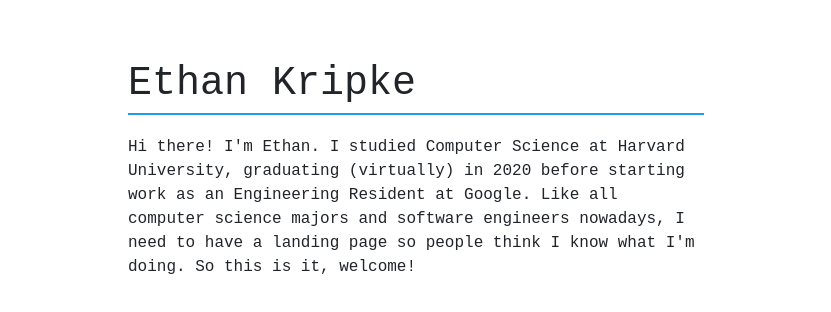
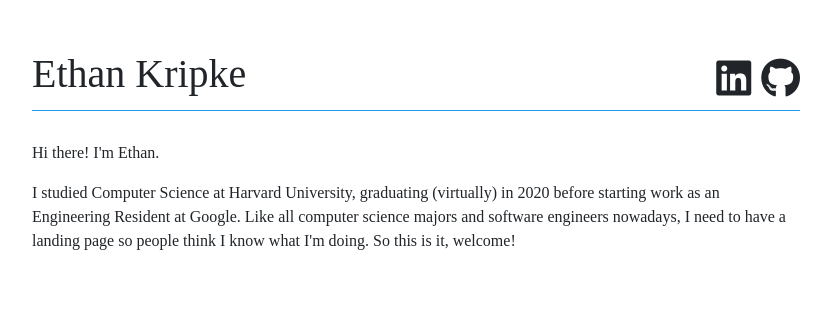
Before and after one commit to ezkripke/ezkripke.github.io, a plain HTML site: page index.html in a window 1280 px wide. Shown: the whole page, without its empty margins (224-1055 px from the left). Drawn offline with Linux system fonts and the light colour scheme; a web font is replaced by a local one.

Commit message:
fiddling with bootstrap etc..

```diff
--- a/css/style.css
+++ b/css/style.css
@@ -1,36 +1,41 @@
 body {
-    font-family: monospace;
+    font-family: "Source Serif Pro", serif;
     background-color: #ffffff;
     margin-left: auto;
     margin-right: auto;
-    padding-top: 30px;
+    padding-top: 50px;
 }
 
-h1 {
-    font-size: 40px;
-    padding-top: 30px;
-    padding-bottom: 5px;
-    border-bottom: 2px solid #209cee;
+#header {
+    padding: 0 0;
+    border-bottom: 1px solid #209cee;
 }
 
 #about {
-    margin-top: 20px;
+    padding-left: 0;
+    padding-right: 0;
+    padding-top: 15px;
     font-size: 16px;
 }
 
+.icon-link {
+    color: #212529;
+    font-size: 40px;
+}
 
-@media (min-width:320px)  {
-    body { width: 85% }
+a:hover {
+    text-decoration: none;
 }
-@media (min-width:641px)  {
-    body { width: 65% }
+
+@media (min-width:320px) {
+    body { width: 90% }
 }
-@media (min-width:961px)  {
-    body {width: 55% }
+@media (min-width:641px) {
+    body { width: 75% }
 }
-@media (min-width:1025px) {
-    body {width: 45% }
+@media (min-width:961px) {
+    body { width: 60% }
 }
 @media (min-width:1281px) {
-    body {width: 45% }
+    body { width: 45% }
 }
--- a/index.html
+++ b/index.html
@@ -5,7 +5,7 @@
     <meta charset="UTF-8">
     <meta name="viewport" content="width=device-width, initial-scale=1.0">
 
-    <!-- favicon.io stuff -->
+    <!-- favicon.io  -->
     <link rel="apple-touch-icon" sizes="180x180" href="img/apple-touch-icon.png">
     <link rel="icon" type="image/png" sizes="32x32" href="img/favicon-32x32.png">
     <link rel="icon" type="image/png" sizes="16x16" href="img/favicon-16x16.png">
@@ -13,21 +13,49 @@
 
     <!-- stylesheets -->
     <link rel="stylesheet" href="css/bootstrap.min.css">
+    <link rel="stylesheet" href="https://fonts.googleapis.com/css?family=Source Serif Pro">
     <link rel="stylesheet" href="css/style.css">
+
+    <!-- scripts -->
+    <script src="https://kit.fontawesome.com/41807ab84b.js" crossorigin="anonymous"></script>
 
     <title>Ethan Kripke</title>
 </head>
 
 <body>
+    <div id="header" class="container-fluid">
+        <div class="row">
+            <div class="col-6 d-flex justify-content-start">
                 <h1>Ethan Kripke</h1>
-    <div id="about">
+            </div>
+            <div class="col-6 d-flex justify-content-end">
+                <span id="social">
+                    <a href=https://www.linkedin.com/in/ethan-kripke/ class="icon-link">
+                        <i class="fab fa-linkedin"></i>
+                    </a>
+                    <a href=https://github.com/ezkripke/ class="icon-link">
+                        <i class="fab fa-github"></i>
+                    </a>
+                </span>
+            </div>
+        </div>
+    </div>
+
+    <div id="about" class="container-fluid">
+        <div id="about" class="row">
+            <div class="col-md-12">
                 <p>
                     Hi there! I'm Ethan.
+                </p>
+                <p>
                     I studied Computer Science at Harvard University, graduating (virtually) in 2020 before starting work as an Engineering Resident at Google.
                     Like all computer science majors and software engineers nowadays, I need to have a landing page so people think I know what I'm doing.
                     So this is it, welcome!
                 </p>
             </div>
+        </div>
+    </div>
+
 </body>
 
 </html>
```
Lines whose indentation alone changed are shown as unchanged.
